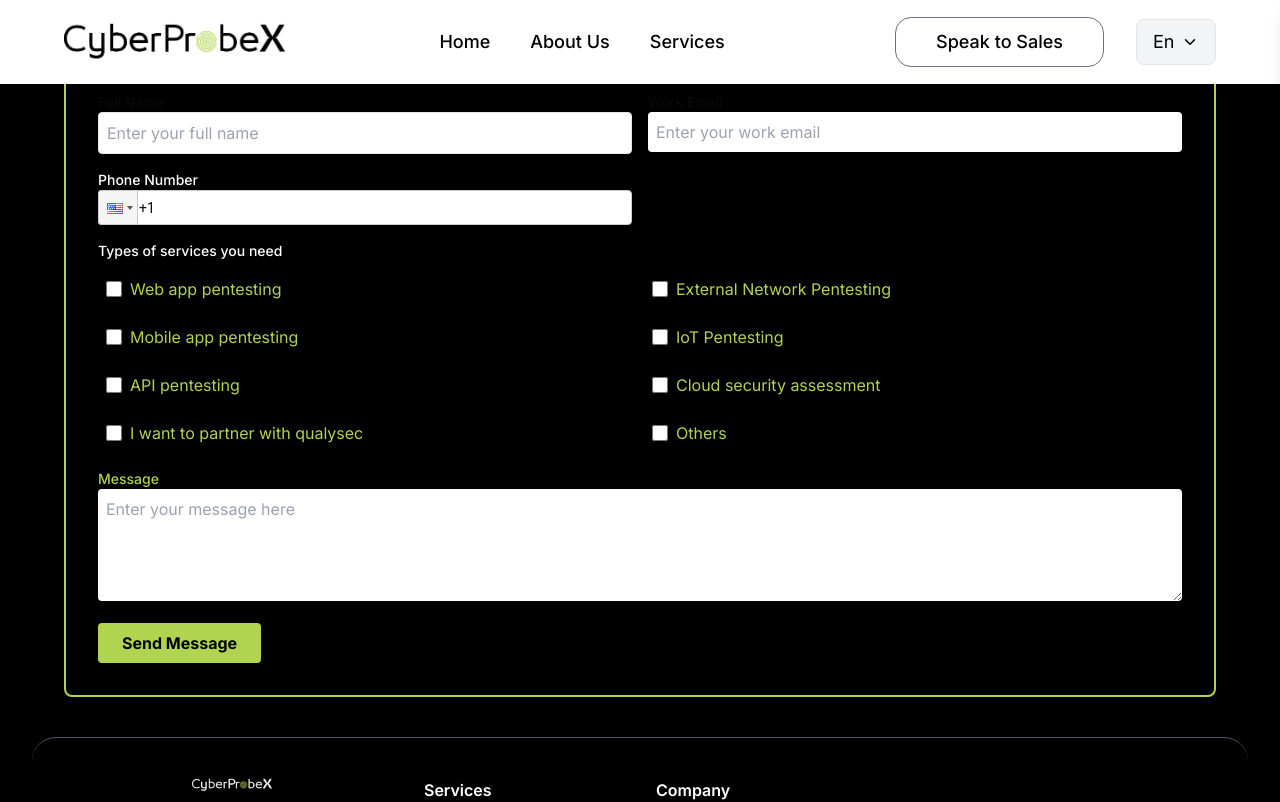
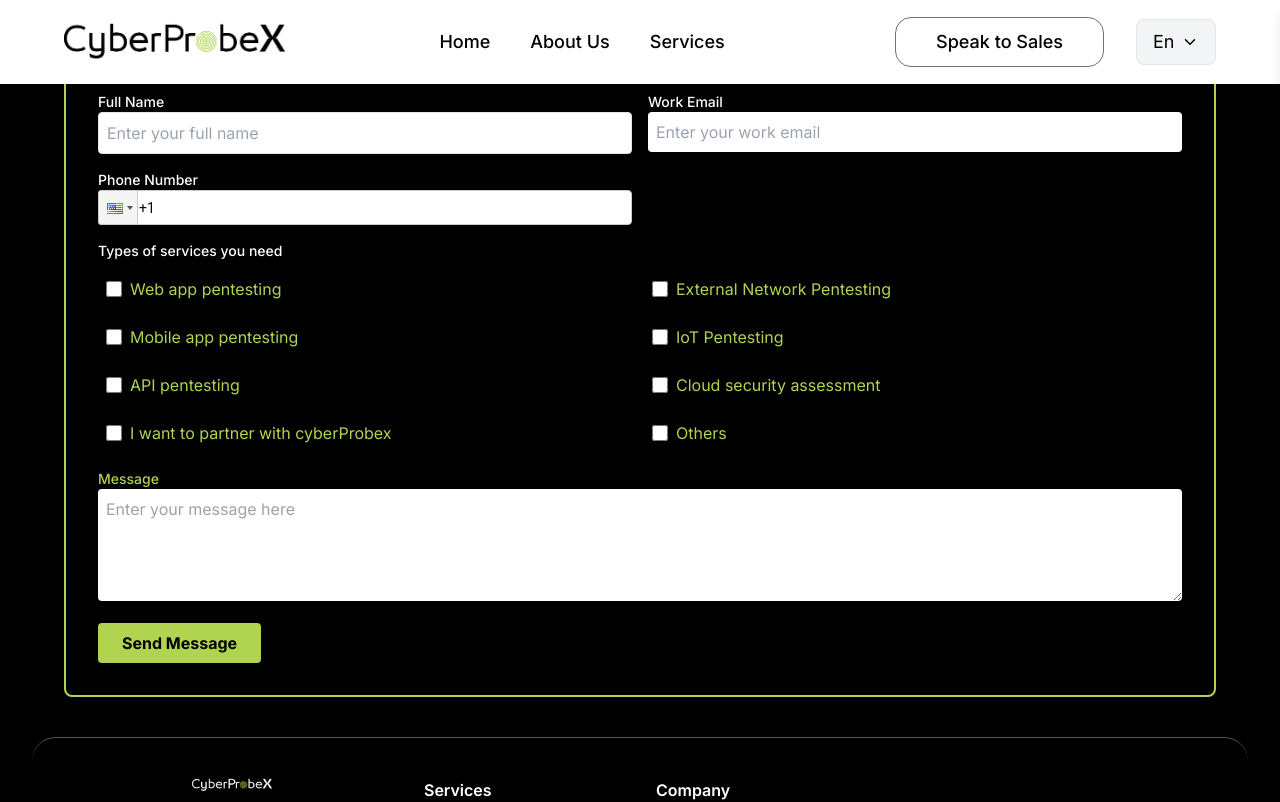
Before and after one commit to sujaykumar007/cyberprobe-X, a Next.js app: page /contact in a window 1280 px wide. Shown: the top 802 px of the page. Built offline with nearby package versions, Linux system fonts and the light colour scheme.

Commit message:
Change the company name

```diff
--- a/app/custom-components/contactSection.tsx
+++ b/app/custom-components/contactSection.tsx
@@ -10,7 +10,7 @@ const servicesList = [
   'IoT Pentesting',
   'API pentesting',
   'Cloud security assessment',
-  'I want to partner with qualysec',
+  'I want to partner with cyberProbex',
   'Others',
 ];
 
@@ -88,7 +88,7 @@ export default function ContactUs() {
     >
       <div className="grid grid-cols-1 sm:grid-cols-2 gap-4">
         <div>
-          <label className="block text-sm font-medium">Full Name</label>
+          <label className="block text-sm font-medium text-white">Full Name</label>
           <input
             type="text"
             placeholder="Enter your full name"
@@ -99,7 +99,7 @@ export default function ContactUs() {
           />
         </div>
         <div>
-          <label className="block text-sm font-medium border-none">Work Email</label>
+          <label className="block text-sm font-medium border-none text-white">Work Email</label>
           <input
             type="email"
             placeholder="Enter your work email"
```
